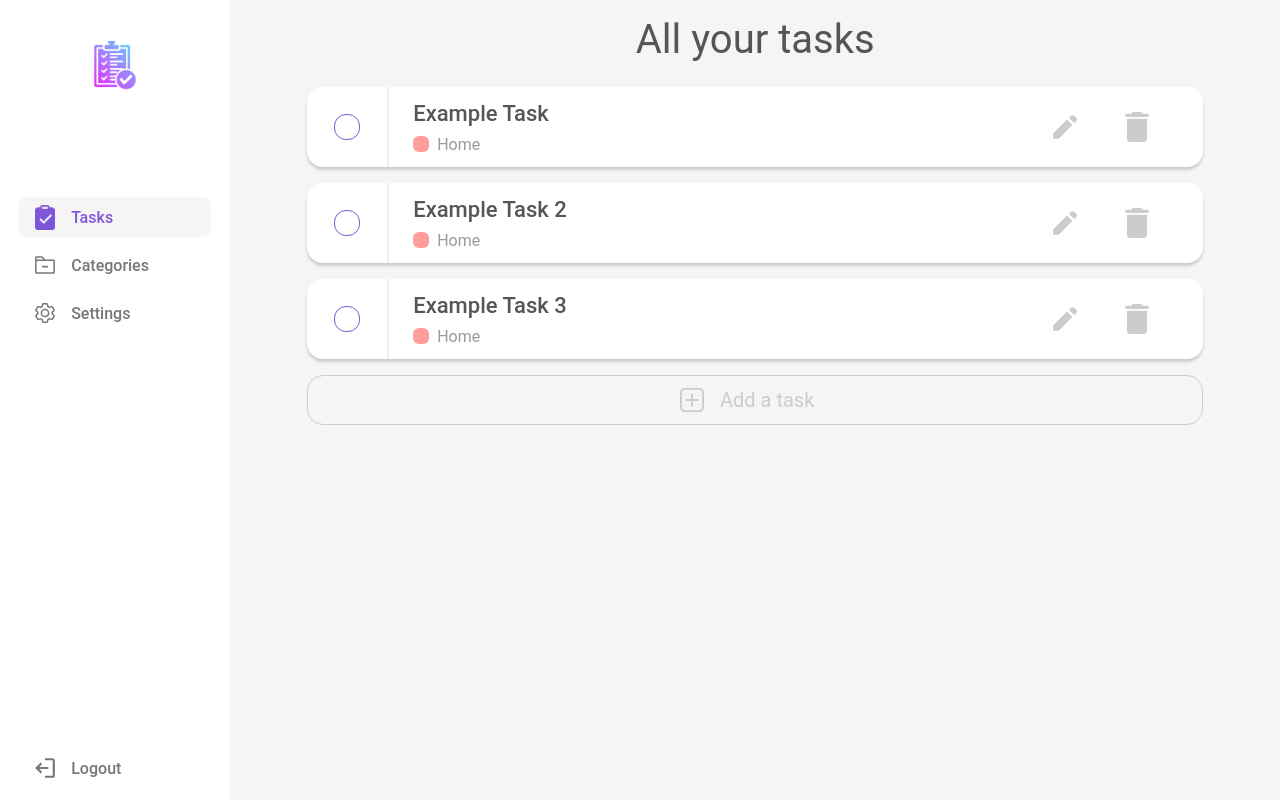
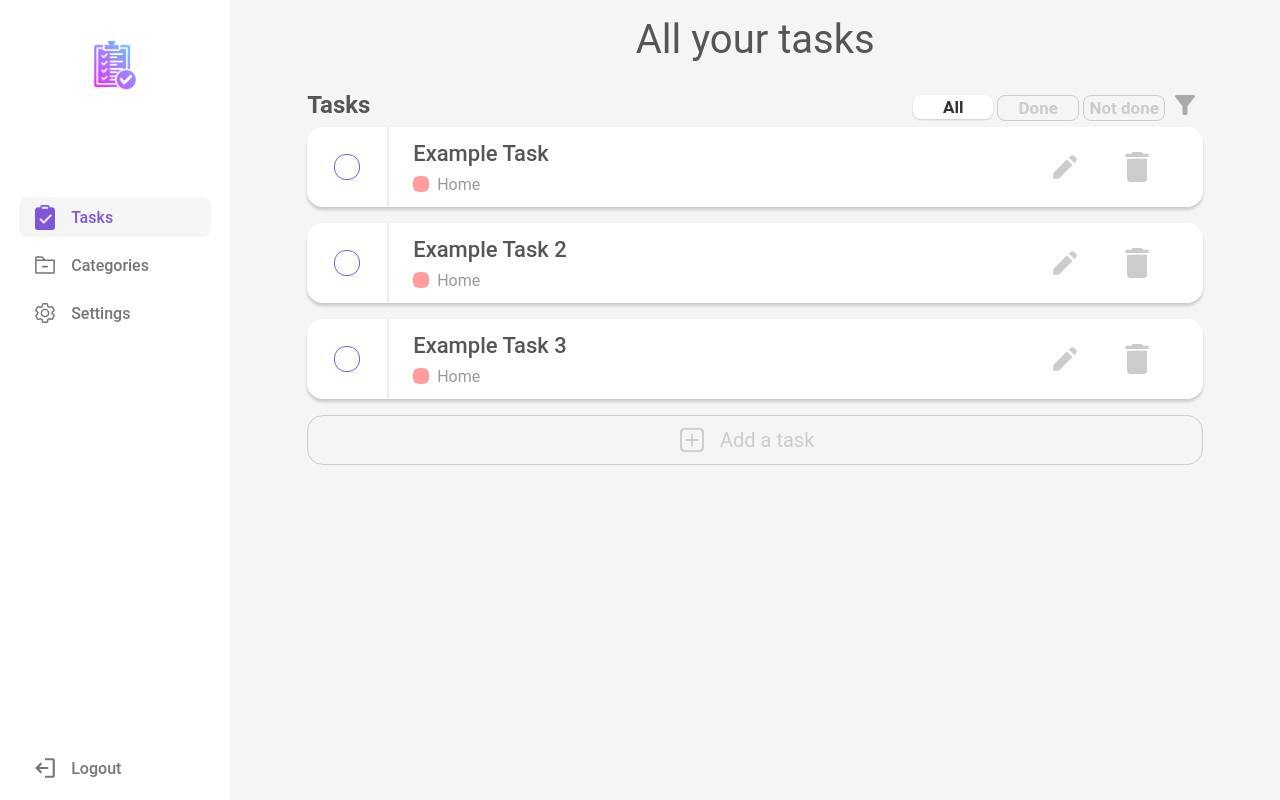
Before and after one commit to tran-thanh-phong/ToDoList, a React (Vite) app: page / in a window 1280 px wide. Built offline with nearby package versions, Linux system fonts and the light colour scheme.

Commit message:
filter system implemented

```diff
--- /dev/null
+++ b/src/components/filter-tag/filter-tag.tsx
@@ -0,0 +1,20 @@
+import React from 'react';
+import * as S from './styles';
+
+/* eslint-disable-next-line */
+export interface FilterTagProps {
+  active: boolean;
+  name: string;
+}
+
+const FilterTag : React.FC<FilterTagProps> = ({active, name}) => {
+  return (
+    <S.Container active={active}>
+      <S.TagName active={active}>
+        {name}
+      </S.TagName>
+    </S.Container>
+  );
+}
+
+export default FilterTag;
--- /dev/null
+++ b/src/components/filter-tag/styles.ts
@@ -0,0 +1,36 @@
+import styled, {css} from "styled-components";
+
+interface activeProps {
+    active: boolean;
+}
+
+export const Container = styled.div<activeProps>`
+    width: 80px;
+    height: 24px;
+    border-radius: 8px;
+    border: 1px solid #ccc;
+    display: flex;
+    align-items: center;
+    justify-content: center;
+    margin: 0 2px;
+
+    &:hover {
+        cursor: pointer;
+        background: #eee;
+    }
+
+    ${props => props.active && css`
+        background: white;
+        border: 0;
+        box-shadow: 0 1px 2px #ccc;
+    `}
+`
+
+export const TagName = styled.h3<activeProps>`
+    font-size: 17px;
+    color: #ccc;
+
+    ${props => props.active && css`
+        color: #333;
+    `}
+`
--- a/src/components/task-card/styles.ts
+++ b/src/components/task-card/styles.ts
@@ -87,6 +87,10 @@ export const CheckboxRing = styled.div`
     display: flex;
     align-items: center;
     justify-content: center;
+
+    &:hover {
+        cursor: pointer;
+    }
 `
 
 export const CheckFill = styled.div<DoneProps>`
--- a/src/contexts/taskType.ts
+++ b/src/contexts/taskType.ts
@@ -8,6 +8,8 @@ export interface TaskProps {
 
 export type TaskListType = {
     taskList: TaskProps[];
+    doneTasks: TaskProps[];
+    notDoneTasks: TaskProps[];
     addTask: (task: TaskProps) => void;
     checkTask: (id: number) => void;
     deleteTask: (id: number) => void;
--- a/src/contexts/taskTypeContext.tsx
+++ b/src/contexts/taskTypeContext.tsx
@@ -32,6 +32,9 @@ export const TaskListContextProvider : React.FC<ChildrenProps> = ({children}) =>
         },
     ]);
 
+    const [doneTasks, setDoneTasks] = useState<TaskProps[]>(taskList.filter(x => x.done === true));
+    const [notDoneTasks, setNotDoneTasks] = useState<TaskProps[]>(taskList.filter(x => x.done === false));
+
     const addTask = (task: TaskProps) => {
         const newTask : TaskProps = {
             id: Math.random(),
@@ -42,6 +45,8 @@ export const TaskListContextProvider : React.FC<ChildrenProps> = ({children}) =>
         }
 
         setTaskList([...taskList, newTask]);
+        setDoneTasks([...taskList.filter(x => x.done === true)]);
+        setNotDoneTasks([...taskList.filter(x => x.done === false)]);
     }
 
     const checkTask = (id: number) => {
@@ -49,6 +54,8 @@ export const TaskListContextProvider : React.FC<ChildrenProps> = ({children}) =>
             if (task.id === id) {
                 task.done = !task.done;
                 setTaskList([...taskList]);
+                setDoneTasks([...taskList.filter(x => x.done === true)]);
+                setNotDoneTasks([...taskList.filter(x => x.done === false)]);
             }
         });
     }
@@ -58,7 +65,7 @@ export const TaskListContextProvider : React.FC<ChildrenProps> = ({children}) =>
     }
 
     return(
-        <TaskListContext.Provider value={{taskList, addTask, checkTask, deleteTask}}>
+        <TaskListContext.Provider value={{taskList, doneTasks, notDoneTasks, addTask, checkTask, deleteTask}}>
             {children}
         </TaskListContext.Provider>
     )
--- a/src/pages/home/home.tsx
+++ b/src/pages/home/home.tsx
@@ -1,21 +1,52 @@
-import React, {useContext} from "react";
+import React, {useContext, useState} from "react";
 import * as S from "./styles";
-import Logo from "../../assets/img/Logo.png"
+import Logo from "../../assets/img/Logo.png";
 import TaskFill from "../../assets/img/taskFill.png";
 import Settings from "../../assets/img/settings.svg";
 import Folder from "../../assets/img/folder.svg";
-import Logout from "../../assets/img/logout.svg"
+import Logout from "../../assets/img/logout.svg";
+import Filter from "../../assets/img/filter.svg";
 import SidebarItem from "../../components/sidebar-item/sidebar-item";
 import TaskCard from "../../components/task-card/task-card";
 import AddTask from "../../components/add-task/add-task";
 import { TaskListContext } from "../../contexts/taskTypeContext";
-import { TaskListType } from "../../contexts/taskType";
+import { TaskListType, TaskProps } from "../../contexts/taskType";
+import FilterTag from "../../components/filter-tag/filter-tag";
+
+
 
 /* eslint-disable-next-line */
 export interface HomeProps {}
 
 const Home:React.FC = ()=>{
-  const {taskList, addTask} = useContext(TaskListContext) as TaskListType;
+  const {taskList, doneTasks, notDoneTasks} = useContext(TaskListContext) as TaskListType;
+  const listOfLists = [taskList, doneTasks, notDoneTasks];
+  const [listToDisplay, setListToDisplay] = useState(0);
+
+  const [allActive, setAllActive] = useState(true);
+  const [doneActive, setDoneActive] = useState(false);
+  const [notDoneActive, setNotDoneActive] = useState(false);
+
+  function handleAll() {
+    setListToDisplay(0);
+    setAllActive(true);
+    setDoneActive(false);
+    setNotDoneActive(false);
+  }
+
+  function handleDone() {
+    setListToDisplay(1);
+    setAllActive(false);
+    setDoneActive(true);
+    setNotDoneActive(false);
+  }
+
+  function handleNotDone() {
+    setListToDisplay(2);
+    setAllActive(false);
+    setDoneActive(false);
+    setNotDoneActive(true);
+  }
 
   return(
       <S.Page>
@@ -30,9 +61,17 @@ const Home:React.FC = ()=>{
           </S.Sidebar>
           <S.Main>
             <S.Header>All your tasks</S.Header>
-
+            <S.TitleAndFilter>
+              <S.Title>Tasks</S.Title>
+              <S.FilterField>
+                <div onClick={handleAll}><FilterTag name='All' active={allActive}/></div>
+                <div onClick={handleDone}><FilterTag name='Done' active={doneActive}/></div>
+                <div onClick={handleNotDone}><FilterTag name='Not done' active={notDoneActive}/></div>
+                <S.FilterIcon src={Filter}/>
+              </S.FilterField>
+            </S.TitleAndFilter>
             {
-              taskList.map(task =>
+              listOfLists[listToDisplay].map(task =>
                 <TaskCard key={task.id} id={task.id} name={task.title} list={task.categories} color={task.color} done={task.done}/>
               )
             }
--- a/src/pages/home/styles.ts
+++ b/src/pages/home/styles.ts
@@ -52,4 +52,22 @@ export const TitleAndFilter = styled.div`
     display: flex;
     justify-content: space-between;
     align-items: center;
+    margin-top: 16px;
+    margin-bottom: 4px;
 `
+
+export const Title = styled.h3`
+    font-size: 24px;
+    color: #555;
+`
+
+export const FilterField = styled.div`
+    height: 20px;
+    display: flex;
+    justify-content: center;
+`
+
+export const FilterIcon = styled.img`
+    height: 20px;
+    margin: 0 8px;
+`
```
Also changed, not shown: src/components/filter-tag/filter-tag.module.css (added, +7 -0 lines), src/assets/img/filter.svg (added), 1 other file (tests, documents, lock files or other folders).
